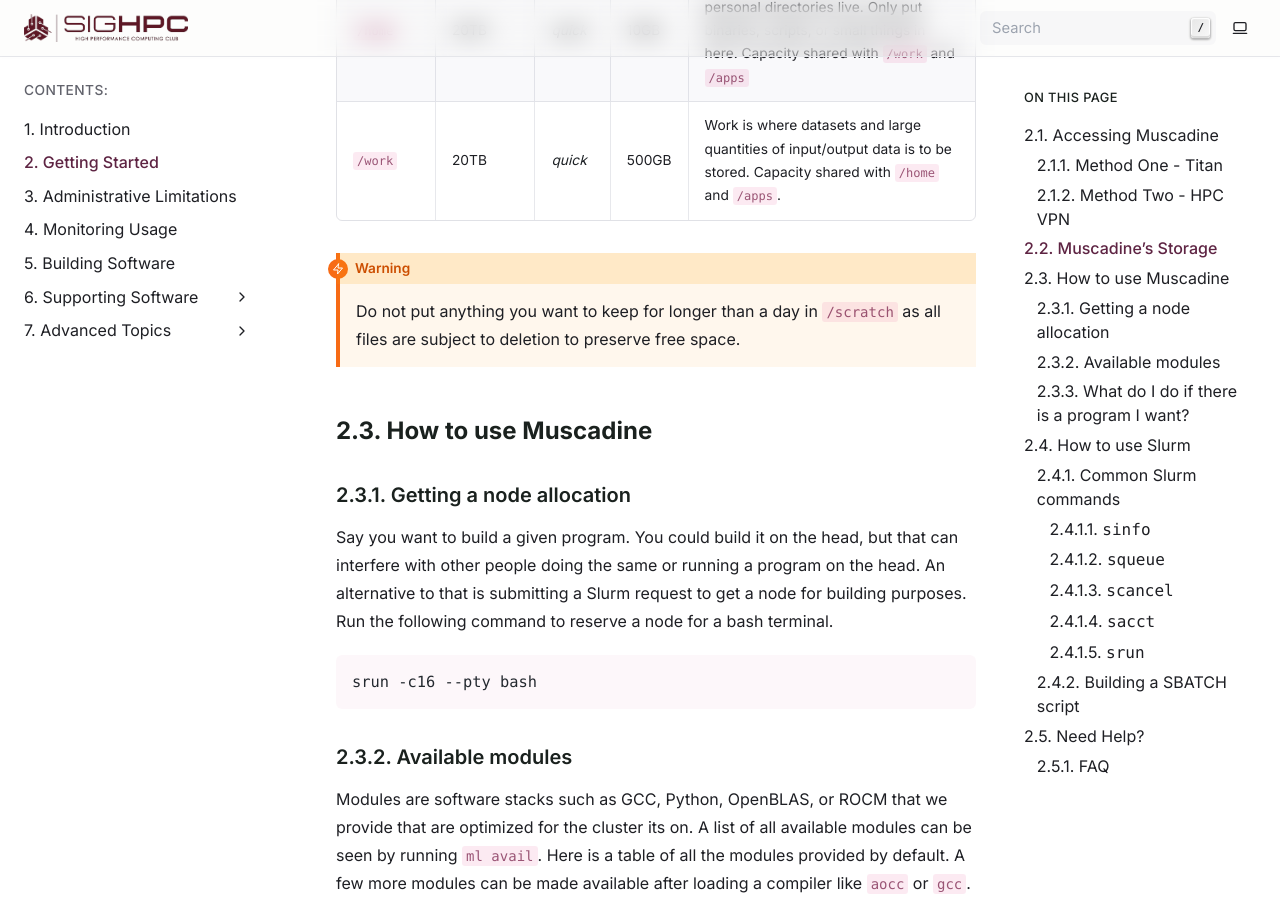
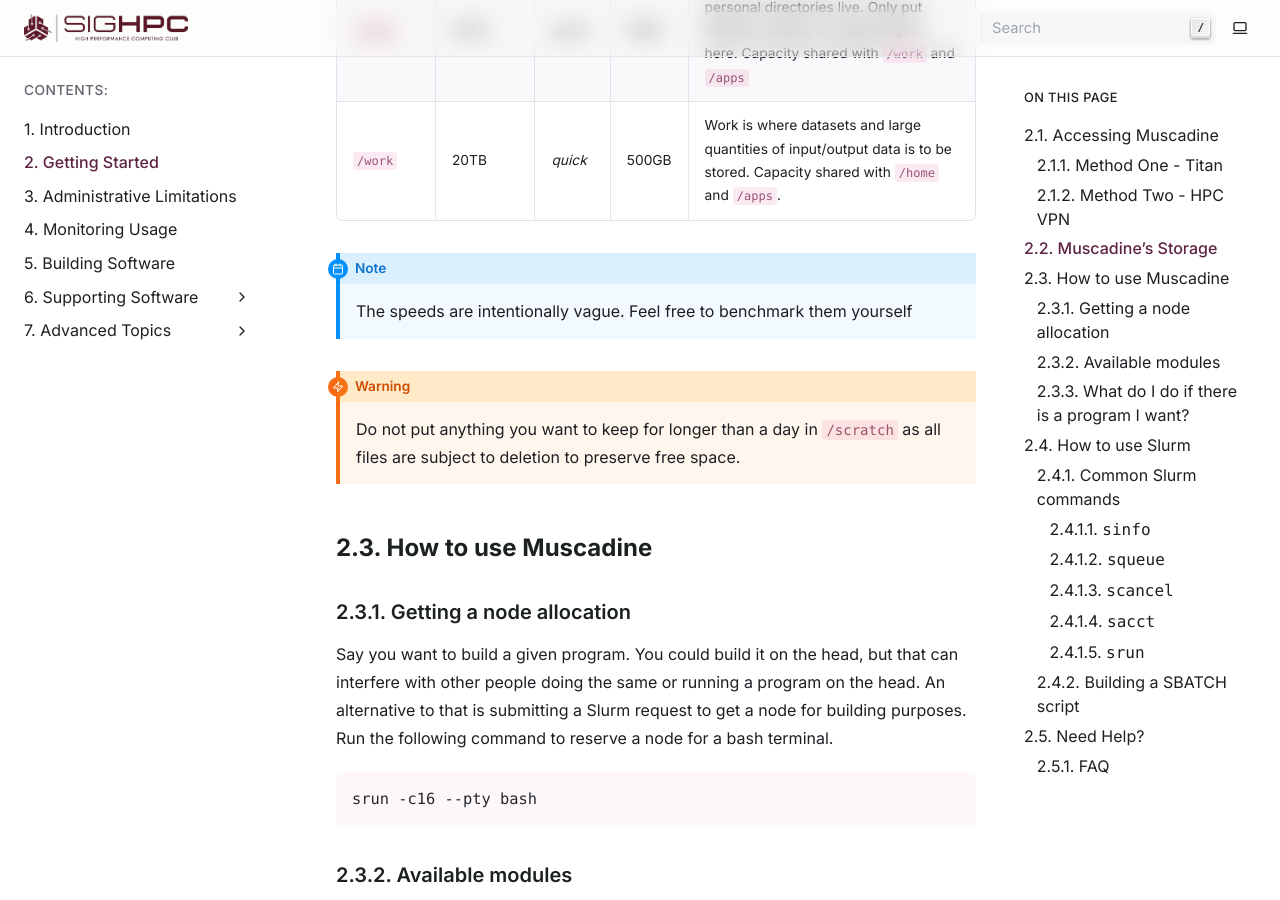
Before and after one commit to msstate-sighpc/muscadine-docs, a Sphinx documentation site: the page built from docs/user-docs.md, in a window 1280 px wide and 900 px high, scrolled down 1703 px. Built offline with Sphinx 7.4.7, drawn with Linux system fonts in a browser that asks for light colours.

Commit message:
smol changes

````diff
--- a/docs/user-docs.md
+++ b/docs/user-docs.md
@@ -36,6 +36,9 @@ You are provided a decently fast and shared home directory. This is the location
 | `/home`    | 20TB           | *quick*    | 10GB  | Home is where your and other user's personal directories live. Only put binaries, scripts, or small things in here. Capacity shared with `/work` and `/apps` |
 | `/work`    | 20TB           | *quick*    | 500GB | Work is where datasets and large quantities of input/output data is to be stored. Capacity shared with `/home` and `/apps`.                                  |
 
+```{note}
+The speeds are intentionally vague. Feel free to benchmark them yourself
+```
 ```{warning}
 Do not put anything you want to keep for longer than a day in `/scratch` as all files are subject to deletion to preserve free space.
 ```
````
Also changed, not shown: docs/adv/adv-topics.md (deleted, +0 -3 lines).
